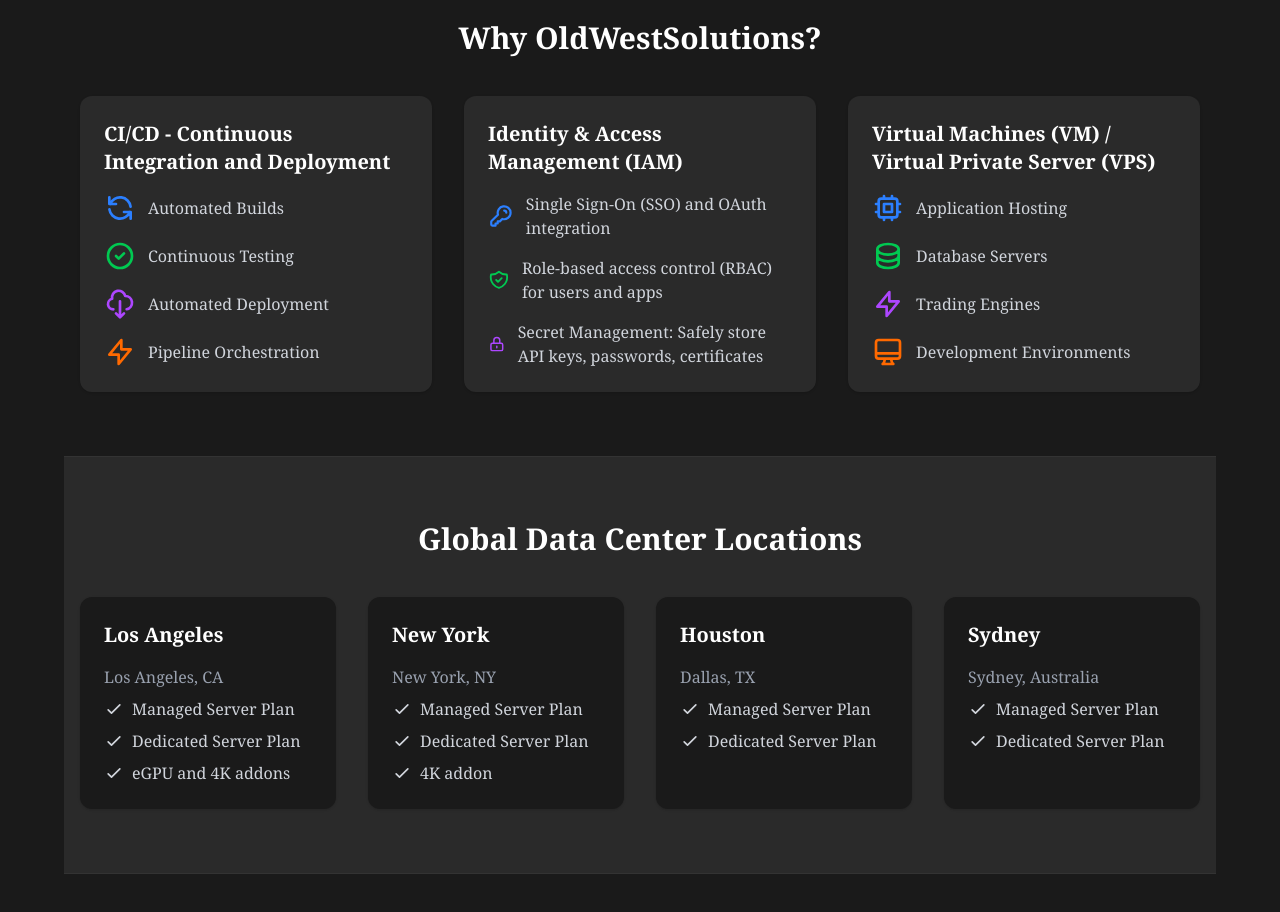
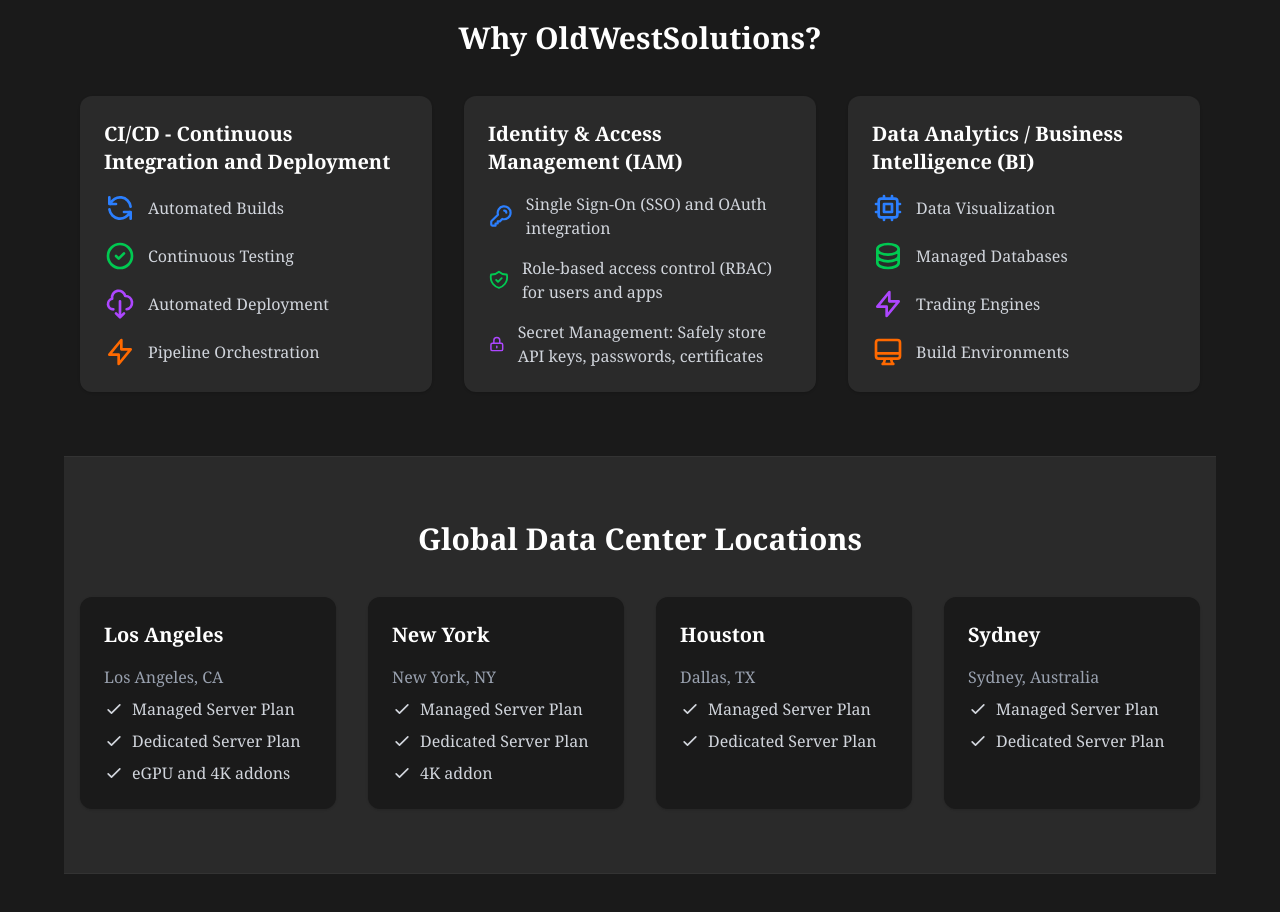
Before and after one commit to oldwestsolutions/oldwestoldwest, a Next.js app: page / in a window 1280 px wide. Shown: the part 2260-3172 px from the top of the page. Built offline with nearby package versions, Linux system fonts and the light colour scheme.

Commit message:
Update service categories in page.tsx

```diff
--- a/src/app/page.tsx
+++ b/src/app/page.tsx
@@ -465,19 +465,19 @@
             </div>
 
             <div className="bg-[#2a2a2a] rounded-xl shadow p-6">
-              <h4 className="text-xl font-bold mb-4 text-white">Virtual Machines (VM) / Virtual Private Server (VPS)</h4>
+              <h4 className="text-xl font-bold mb-4 text-white">Data Analytics / Business Intelligence (BI)</h4>
               <ul className="space-y-4 text-gray-300">
                 <li className="flex items-center gap-3">
                   <svg className="w-8 h-8 text-blue-500" fill="none" stroke="currentColor" viewBox="0 0 24 24">
                     <path strokeLinecap="round" strokeLinejoin="round" strokeWidth={2} d="M9 3v2m6-2v2M9 19v2m6-2v2M5 9H3m2 6H3m18-6h-2m2 6h-2M7 19h10a2 2 0 002-2V7a2 2 0 00-2-2H7a2 2 0 00-2 2v10a2 2 0 002 2zM9 9h6v6H9V9z" />
                   </svg>
-                  <span>Application Hosting</span>
+                  <span>Data Visualization</span>
                 </li>
                 <li className="flex items-center gap-3">
                   <svg className="w-8 h-8 text-green-500" fill="none" stroke="currentColor" viewBox="0 0 24 24">
                     <path strokeLinecap="round" strokeLinejoin="round" strokeWidth={2} d="M4 7v10c0 2.21 3.582 4 8 4s8-1.79 8-4V7M4 7c0 2.21 3.582 4 8 4s8-1.79 8-4M4 7c0-2.21 3.582-4 8-4s8 1.79 8 4m0 5c0 2.21-3.582 4-8 4s-8-1.79-8-4" />
                   </svg>
-                  <span>Database Servers</span>
+                  <span>Managed Databases</span>
                 </li>
                 <li className="flex items-center gap-3">
                   <svg className="w-8 h-8 text-purple-500" fill="none" stroke="currentColor" viewBox="0 0 24 24">
@@ -489,7 +489,7 @@
                   <svg className="w-8 h-8 text-orange-500" fill="none" stroke="currentColor" viewBox="0 0 24 24">
                     <path strokeLinecap="round" strokeLinejoin="round" strokeWidth={2} d="M9.75 17L9 20l-1 1h8l-1-1-.75-3M3 13h18M5 17h14a2 2 0 002-2V5a2 2 0 00-2-2H5a2 2 0 00-2 2v10a2 2 0 002 2z" />
                   </svg>
-                  <span>Development Environments</span>
+                  <span>Build Environments</span>
                 </li>
               </ul>
             </div>
```
